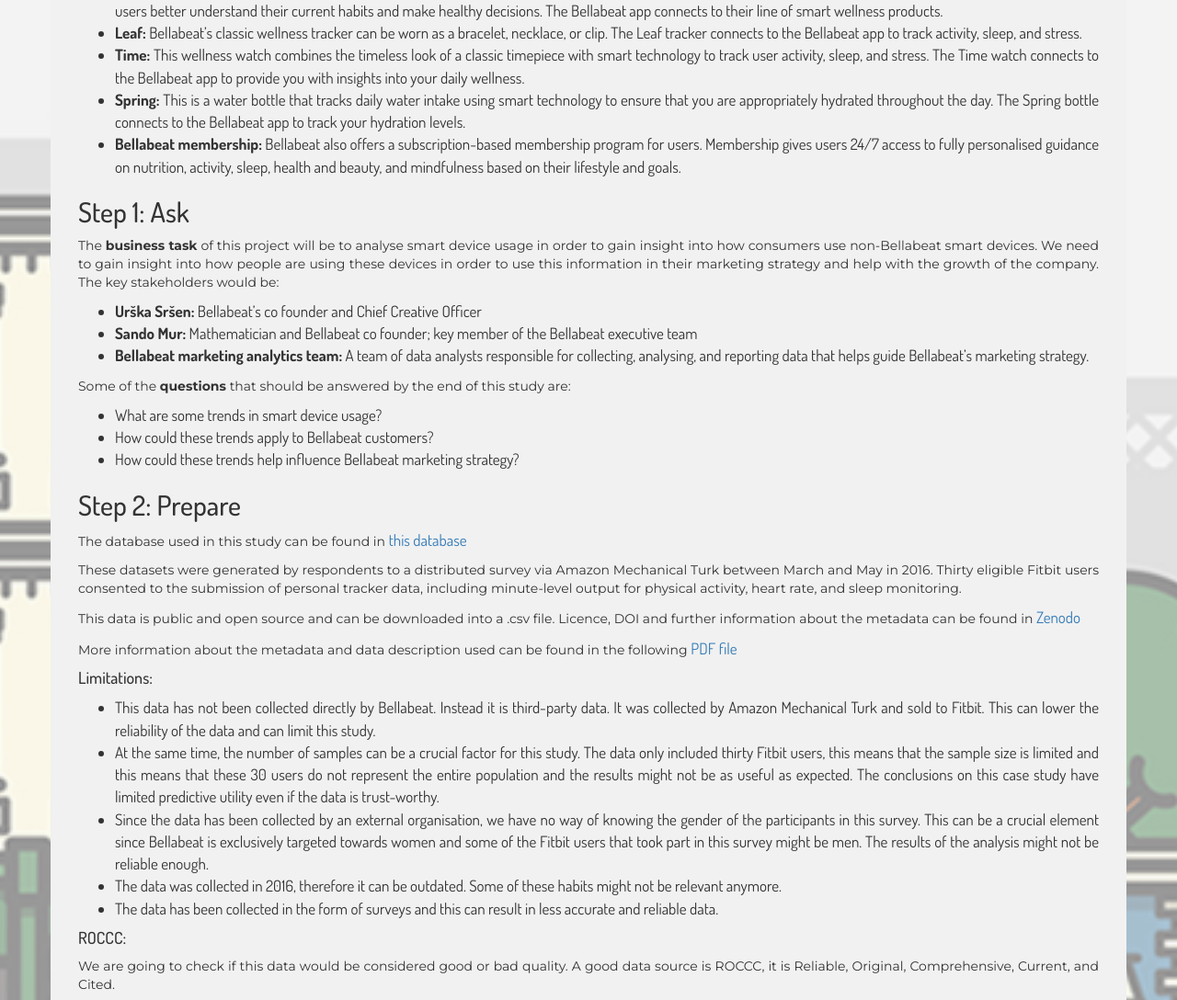
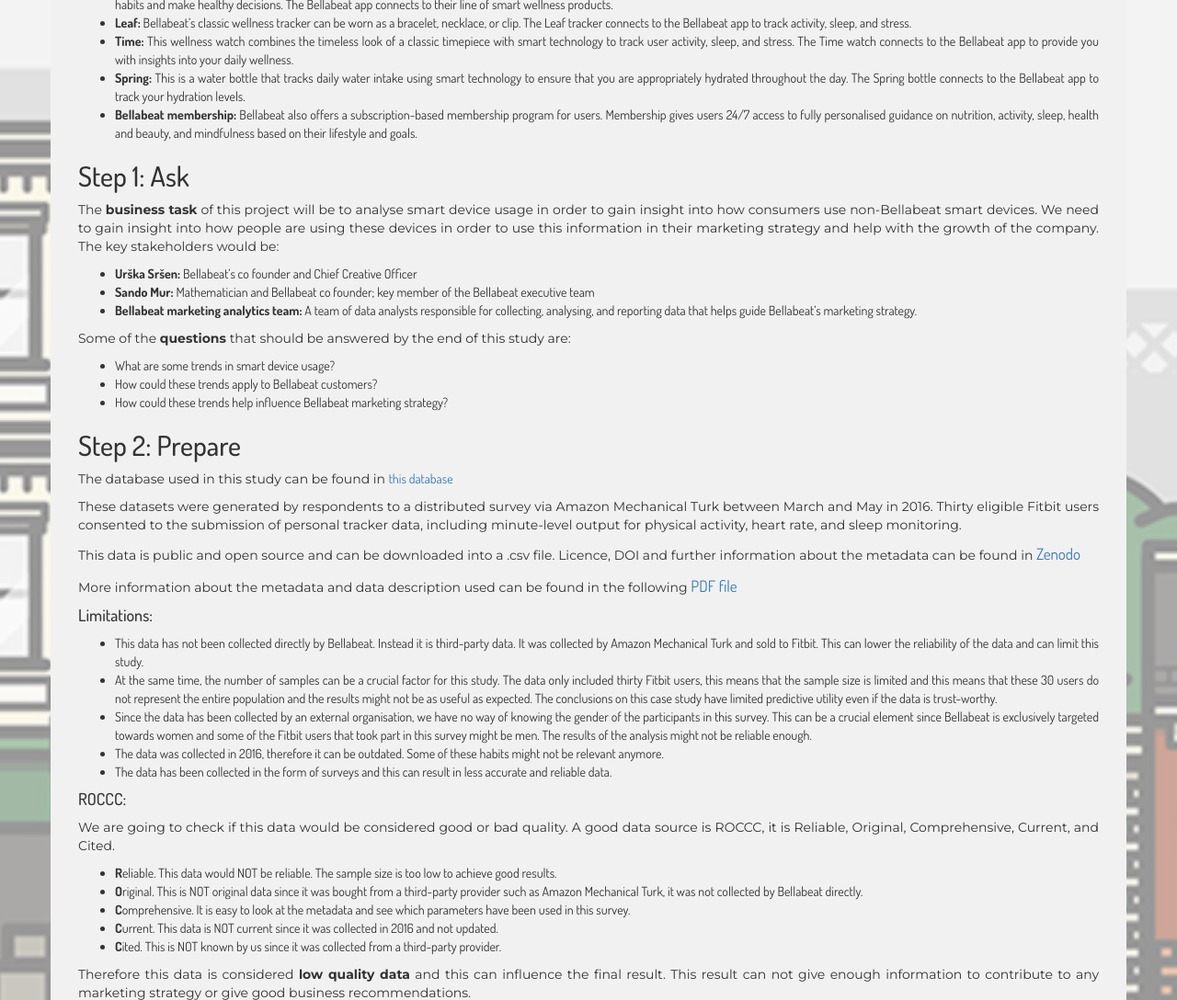
Before and after one commit to miriamdf/miriamdf.github.io, a plain HTML site: page portfolio/projects.html in a window 1280 px wide. Shown: the part 704-1792 px from the top of the page at 92% size. Drawn offline with Linux system fonts and the light colour scheme.

Commit message:
Update projects.html

```diff
--- a/portfolio/projects.html
+++ b/portfolio/projects.html
@@ -99,25 +99,25 @@
 <h3>Products</h3>
 
 
-<ul> <li style="font-size:17px"> <strong>Bellabeat app:</strong> The Bellabeat app provides users with health data related to their activity, sleep, stress, menstrual cycle, and mindfulness habits. This data can help users better understand their current habits and make healthy decisions. The Bellabeat app connects to their line of smart wellness products.</li>
-    <li style="font-size:17px"> <strong>Leaf:</strong> Bellabeat’s classic wellness tracker can be worn as a bracelet, necklace, or clip. The Leaf tracker connects to the Bellabeat app to track activity, sleep, and stress.</li>
-    <li style="font-size:17px"> <strong>Time: </strong> This wellness watch combines the timeless look of a classic timepiece with smart technology to track user activity, sleep, and stress. The Time watch connects to the Bellabeat app to provide you with insights into your daily wellness.</li>
-    <li style="font-size:17px"> <strong>Spring:</strong> This is a water bottle that tracks daily water intake using smart technology to ensure that you are appropriately hydrated throughout the day. The Spring bottle connects to the Bellabeat app to track your hydration levels.</li>
-    <li style="font-size:17px"> <strong>Bellabeat membership:</strong> Bellabeat also offers a subscription-based membership program for users. Membership gives users 24/7 access to fully personalised guidance  on nutrition, activity, sleep, health and beauty, and mindfulness based on their lifestyle and goals.</li></ul>
+<ul> <li> <strong>Bellabeat app:</strong> The Bellabeat app provides users with health data related to their activity, sleep, stress, menstrual cycle, and mindfulness habits. This data can help users better understand their current habits and make healthy decisions. The Bellabeat app connects to their line of smart wellness products.</li>
+    <li> <strong>Leaf:</strong> Bellabeat’s classic wellness tracker can be worn as a bracelet, necklace, or clip. The Leaf tracker connects to the Bellabeat app to track activity, sleep, and stress.</li>
+    <li> <strong>Time: </strong> This wellness watch combines the timeless look of a classic timepiece with smart technology to track user activity, sleep, and stress. The Time watch connects to the Bellabeat app to provide you with insights into your daily wellness.</li>
+    <li> <strong>Spring:</strong> This is a water bottle that tracks daily water intake using smart technology to ensure that you are appropriately hydrated throughout the day. The Spring bottle connects to the Bellabeat app to track your hydration levels.</li>
+    <li> <strong>Bellabeat membership:</strong> Bellabeat also offers a subscription-based membership program for users. Membership gives users 24/7 access to fully personalised guidance  on nutrition, activity, sleep, health and beauty, and mindfulness based on their lifestyle and goals.</li></ul>
 
 <h2>Step 1: Ask</h2>
 <p>The <strong>business task</strong> of this project will be to analyse smart device usage in order to gain insight into how consumers use non-Bellabeat smart devices. We need to gain insight into how people are using these devices in order to use this information in their marketing strategy and help with the growth of the company. The key stakeholders would be:</p>
-<ul> <li style="font-size:17px"> <strong>Urška Sršen:</strong> Bellabeat’s co founder and Chief Creative Officer</li>
-    <li style="font-size:17px"> <strong>Sando Mur:</strong> Mathematician and Bellabeat co founder; key member of the Bellabeat executive team</li>
-    <li style="font-size:17px"><strong>Bellabeat marketing analytics team:</strong> A team of data analysts responsible for collecting, analysing, and reporting data that helps guide Bellabeat’s marketing strategy. </li>
+<ul> <li> <strong>Urška Sršen:</strong> Bellabeat’s co founder and Chief Creative Officer</li>
+    <li> <strong>Sando Mur:</strong> Mathematician and Bellabeat co founder; key member of the Bellabeat executive team</li>
+    <li><strong>Bellabeat marketing analytics team:</strong> A team of data analysts responsible for collecting, analysing, and reporting data that helps guide Bellabeat’s marketing strategy. </li>
 </ul>
 <p>Some of the <strong>questions</strong> that should be answered by the end of this study are:</p>
-<ul> <li style="font-size:17px">What are some trends in smart device usage?</li>
-    <li style="font-size:17px">How could these trends apply to Bellabeat customers?</li>
-    <li style="font-size:17px">How could these trends help influence Bellabeat marketing strategy?</li>
+<ul> <li>What are some trends in smart device usage?</li>
+    <li>How could these trends apply to Bellabeat customers?</li>
+    <li>How could these trends help influence Bellabeat marketing strategy?</li>
 </ul>
 <h2>Step 2: Prepare</h2>
-<p>The database used in this study can be found in <a href="https://www.kaggle.com/arashnic/fitbit" style="font-size:17px">this database</a> </p>
+<p>The database used in this study can be found in <a href="https://www.kaggle.com/arashnic/fitbit">this database</a> </p>
 
     <p>These datasets were generated by respondents to a distributed survey via Amazon Mechanical Turk between March and May in 2016. Thirty eligible Fitbit users consented to the submission of personal tracker data, including minute-level output for physical activity, heart rate, and sleep monitoring.</p>
 
@@ -125,20 +125,20 @@
 
     <p>More information about the metadata and data description used can be found in the following <a href="https://www.fitabase.com/media/1930/fitabasedatadictionary102320.pdf" style="font-size:17px">PDF file</a></p>
 <h4>Limitations:</h4>
-<ul> <li style="font-size:17px">This data has not been collected directly by Bellabeat. Instead it is third-party data. It was collected by Amazon Mechanical Turk and sold to Fitbit. This can lower the reliability of the data and can limit this study.</li>
-    <li style="font-size:17px">At the same time, the number of samples can be a crucial factor for this study. The data only included thirty Fitbit users, this means that the sample size is limited and this means that these 30 users do not represent the entire population and the results might not be as useful as expected. The conclusions on this case study have limited predictive utility even if the data is trust-worthy.</li>
-    <li style="font-size:17px">Since the data has been collected by an external organisation, we have no way of knowing the gender of the participants in this survey. This can be a crucial element since Bellabeat is exclusively targeted towards women and some of the Fitbit users that took part in this survey might be men. The results of the analysis might not be reliable enough.</li>
-    <li style="font-size:17px">The data was collected in 2016, therefore it can be outdated. Some of these habits might not be relevant anymore.</li>
-    <li style="font-size:17px">The data has been collected in the form of surveys and this can result in less accurate and reliable data.</li>
+<ul> <li>This data has not been collected directly by Bellabeat. Instead it is third-party data. It was collected by Amazon Mechanical Turk and sold to Fitbit. This can lower the reliability of the data and can limit this study.</li>
+    <li>At the same time, the number of samples can be a crucial factor for this study. The data only included thirty Fitbit users, this means that the sample size is limited and this means that these 30 users do not represent the entire population and the results might not be as useful as expected. The conclusions on this case study have limited predictive utility even if the data is trust-worthy.</li>
+    <li>Since the data has been collected by an external organisation, we have no way of knowing the gender of the participants in this survey. This can be a crucial element since Bellabeat is exclusively targeted towards women and some of the Fitbit users that took part in this survey might be men. The results of the analysis might not be reliable enough.</li>
+    <li>The data was collected in 2016, therefore it can be outdated. Some of these habits might not be relevant anymore.</li>
+    <li>The data has been collected in the form of surveys and this can result in less accurate and reliable data.</li>
 </ul>
 
 <h4>ROCCC:</h4>
 <p>We are going to check if this data would be considered good or bad quality. A good data source is ROCCC, it is Reliable, Original, Comprehensive, Current, and Cited.</p>
-<ul> <li style="font-size:17px"><strong>R</strong>eliable. This data would NOT be reliable. The sample size is too low to achieve good results.</li>
-    <li style="font-size:17px"><strong>O</strong>riginal. This is NOT original data since it was bought from a third-party provider such as Amazon Mechanical Turk, it was not collected by Bellabeat directly.</li>
-    <li style="font-size:17px"><strong>C</strong>omprehensive. It is easy to look at the metadata and see which parameters have been used in this survey.</li>
-    <li style="font-size:17px"><strong>C</strong>urrent. This data is NOT current since it was collected in 2016 and not updated.</li>
-    <li style="font-size:17px"><strong>C</strong>ited. This is NOT known by us since it was collected from a third-party provider.</li>
+<ul> <li><strong>R</strong>eliable. This data would NOT be reliable. The sample size is too low to achieve good results.</li>
+    <li><strong>O</strong>riginal. This is NOT original data since it was bought from a third-party provider such as Amazon Mechanical Turk, it was not collected by Bellabeat directly.</li>
+    <li><strong>C</strong>omprehensive. It is easy to look at the metadata and see which parameters have been used in this survey.</li>
+    <li><strong>C</strong>urrent. This data is NOT current since it was collected in 2016 and not updated.</li>
+    <li><strong>C</strong>ited. This is NOT known by us since it was collected from a third-party provider.</li>
 </ul>
 <p>Therefore this data is considered <strong>low quality data</strong> and this can influence the final result. This result can not give enough information to contribute to any marketing strategy or give good business recommendations.</p>
 </div>
```
